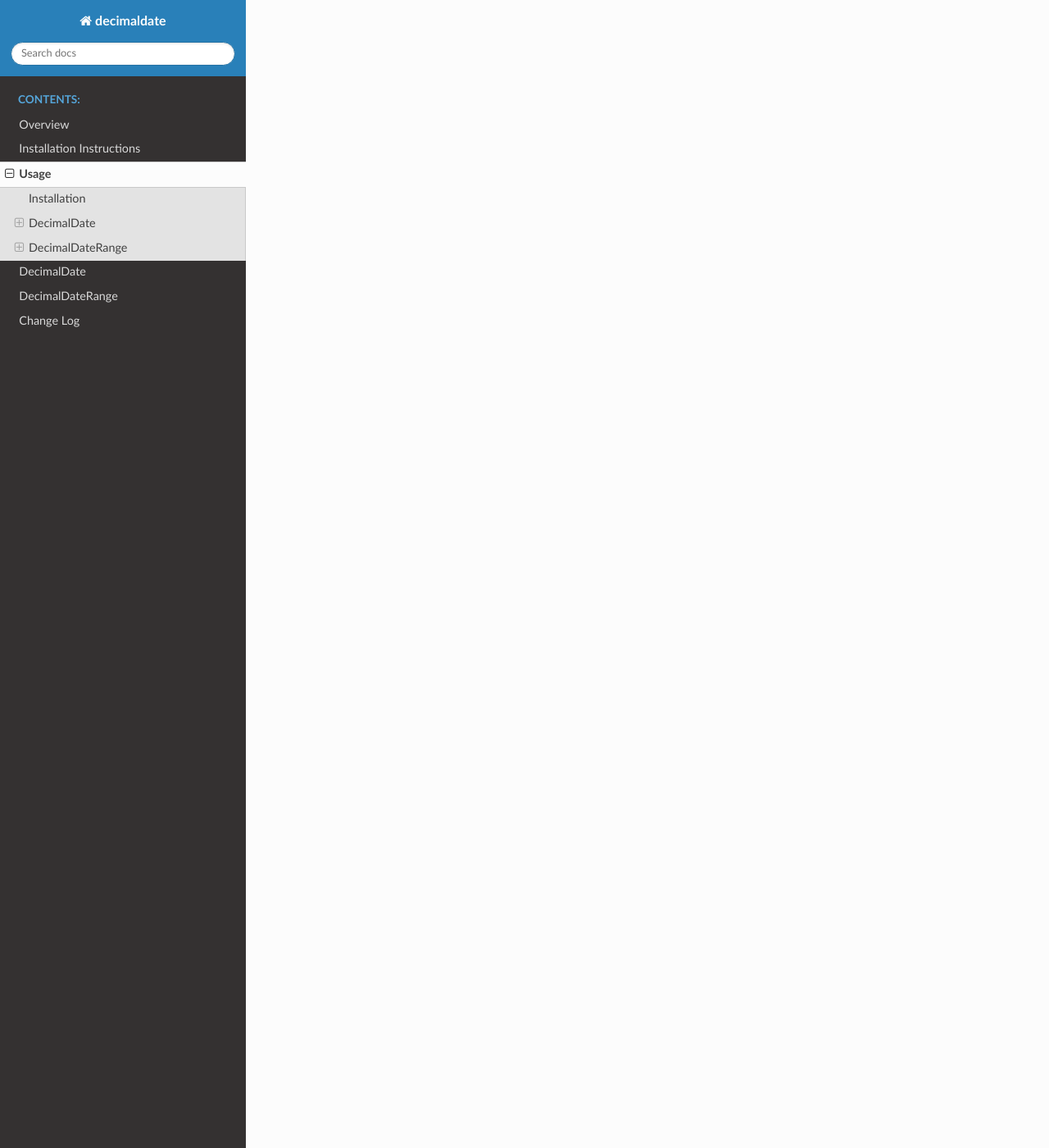
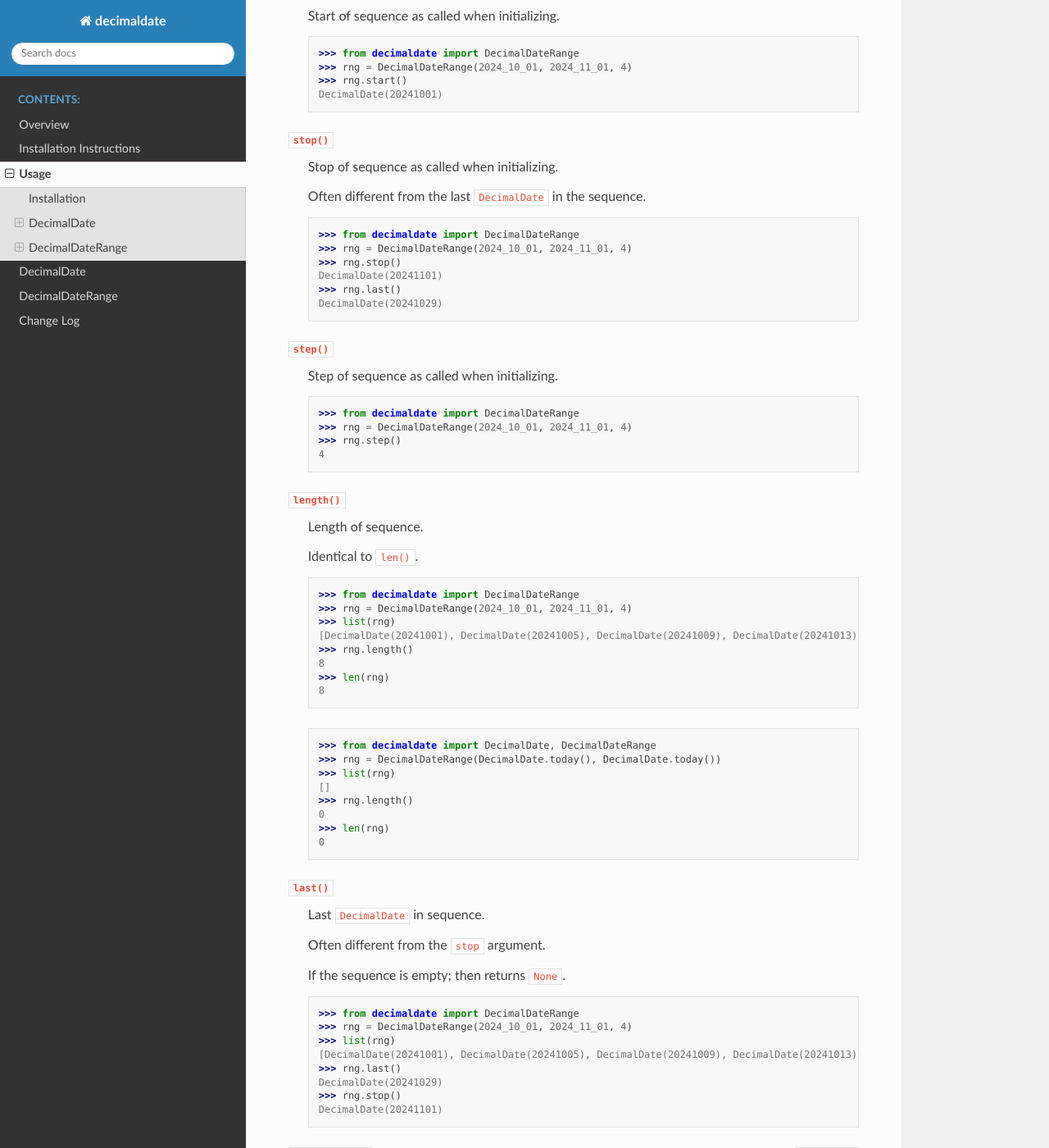
Before and after one commit to TorbenJakobsen/decimaldate, a Sphinx documentation site: the page built from docs/source/usage.rst, in a window 1280 px wide and 1400 px high, scrolled down 9909 px. Shown: the whole window at 82% size. Built offline with Sphinx 7.4.7 and the Read the Docs theme 3.1.0, drawn with Linux system fonts in a browser that asks for light colours; some of the changed text lies outside the part shown.

Commit message:
update documentation

```diff
--- a/docs/source/usage.rst
+++ b/docs/source/usage.rst
@@ -146,7 +146,6 @@ Methods
     >>> from decimaldate import DecimalDate
     >>> DecimalDate(2024_09_11).day()
     11
-
 
 ``weekday()``
     The day of the week as an integer (0-6), where Monday == ``0`` ... Sunday == ``6``.
@@ -339,7 +338,43 @@ Class Methods
     >>> DecimalDate.tomorrow()
 
 ``range()``
+    Return an object that produces a sequence of ``DecimalDate`` objects
+    from ``start`` (inclusive) to ``stop`` (exclusive)
+    by one day.
+
+    Valid argument types are (except``None``) identical to ``DecimalDate``.
+
+    >>> for dd in DecimalDate.range(2023_05_04, 2023_05_07):
+    >>>     print(dd.as_str('.'))
+    2023.05.04
+    2023.05.05
+    2023.05.06
+
     See ``DecimalDateRange``.
+
+``count()``
+    Make an iterator that returns evenly spaced decimal dates beginning with start.
+
+    >>> from decimaldate import DecimalDate
+    >>> for idx, dd in enumerate(DecimalDate.count(2024_03_01, 7)):
+    >>>     if idx >= 6:
+    >>>         break
+    >>>     print(idx, dd.isoformat())
+    0 2024-03-01
+    1 2024-03-08
+    2 2024-03-15
+    3 2024-03-22
+    4 2024-03-29
+    5 2024-04-05
+
+    Similar to ``itertools.count()``.
+    https://docs.python.org/3/library/itertools.html#itertools.count
+    intended for ``zip()`` and ``map()``.
+
+    The iterator will continue until it reaches beyond valid ``decimal.date``values;
+    eg. less than 1-01-01 (``datetime.MINYEAR``) or greater than 9999-12-31 (``datetime.MAXYEAR``)
+    and then throw ``OverflowError``.
+
 
 ``try_instantiate()``
     A new instance of ``DecimalDate`` if successful; otherwise ``None``.
@@ -393,3 +428,81 @@ Creation
     20240214
     20240215
     20240216
+
+Representation
+--------------
+
+``repr()``
+    >>> from decimaldate import DecimalDate, DecimalDateRange
+    >>> repr(DecimalDateRange(DecimalDate(2024_02_14), DecimalDate(2024_02_17), 3))
+    DecimalDateRange(20240214, 20240217, 3)
+
+Instance Methods
+----------------
+
+``start()``
+    Start of sequence as called when initializing.
+
+    >>> from decimaldate import DecimalDateRange
+    >>> rng = DecimalDateRange(2024_10_01, 2024_11_01, 4)
+    >>> rng.start()
+    DecimalDate(20241001)
+
+``stop()``
+    Stop of sequence as called when initializing.
+
+    Often different from the last ``DecimalDate`` in the sequence.
+
+    >>> from decimaldate import DecimalDateRange
+    >>> rng = DecimalDateRange(2024_10_01, 2024_11_01, 4)
+    >>> rng.stop()
+    DecimalDate(20241101)
+    >>> rng.last()
+    DecimalDate(20241029)
+
+``step()``
+    Step of sequence as called when initializing.
+
+    >>> from decimaldate import DecimalDateRange
+    >>> rng = DecimalDateRange(2024_10_01, 2024_11_01, 4)
+    >>> rng.step()
+    4
+
+``length()``
+    Length of sequence.
+
+    Identical to ``len()``.
+
+    >>> from decimaldate import DecimalDateRange
+    >>> rng = DecimalDateRange(2024_10_01, 2024_11_01, 4)
+    >>> list(rng)
+    [DecimalDate(20241001), DecimalDate(20241005), DecimalDate(20241009), DecimalDate(20241013), DecimalDate(20241017), DecimalDate(20241021), DecimalDate(20241025), DecimalDate(20241029)]
+    >>> rng.length()
+    8
+    >>> len(rng)
+    8
+
+    >>> from decimaldate import DecimalDate, DecimalDateRange
+    >>> rng = DecimalDateRange(DecimalDate.today(), DecimalDate.today())
+    >>> list(rng)
+    []
+    >>> rng.length()
+    0
+    >>> len(rng)
+    0
+
+``last()``
+    Last ``DecimalDate`` in sequence.
+
+    Often different from the ``stop`` argument.
+
+    If the sequence is empty; then returns ``None``.
+
+    >>> from decimaldate import DecimalDateRange
+    >>> rng = DecimalDateRange(2024_10_01, 2024_11_01, 4)
+    >>> list(rng)
+    [DecimalDate(20241001), DecimalDate(20241005), DecimalDate(20241009), DecimalDate(20241013), DecimalDate(20241017), DecimalDate(20241021), DecimalDate(20241025), DecimalDate(20241029)]
+    >>> rng.last()
+    DecimalDate(20241029)
+    >>> rng.stop()
+    DecimalDate(20241101)
--- a/src/decimaldate/__init__.py
+++ b/src/decimaldate/__init__.py
@@ -236,7 +236,7 @@ class DecimalDate(object):
 
         If argument is not present or ``None``, then use today's date.
 
-        :param dd: > date representation on the form ``yyyymmdd`` or a ``datetime``, defaults to ``None``
+        :param dd: date representation on the form ``yyyymmdd`` or a ``datetime``, defaults to ``None``
         :type dd: DecimalDateInitTypes | Self | None, optional
         :raises ValueError: If not a valid date, that can be represented on the form ``yyyymmdd``.
         :raises TypeError: If argument type is not valid (``None``, ``DecimalDate``, ``int``, ``str``, ``datetime``).
@@ -794,7 +794,7 @@ class DecimalDate(object):
         intended for ``zip()`` and ``map()``.
 
         The iterator will continue until it reaches beyond valid ``decimal.date``values;
-        eg. less than 1-1-1 (``datetime.MINYEAR``) or greater than 9999-12-31 (``datetime.MAXYEAR``)
+        eg. less than 1-01-01 (``datetime.MINYEAR``) or greater than 9999-12-31 (``datetime.MAXYEAR``)
         and then throw ``OverflowError``.
 
         :param start: The starting decimal date, defaults to ``None``. If no argument or ``None`` uses todays's date as start.
```
Also changed, not shown: other parts of docs/source/usage.rst (+2 -2 lines).
